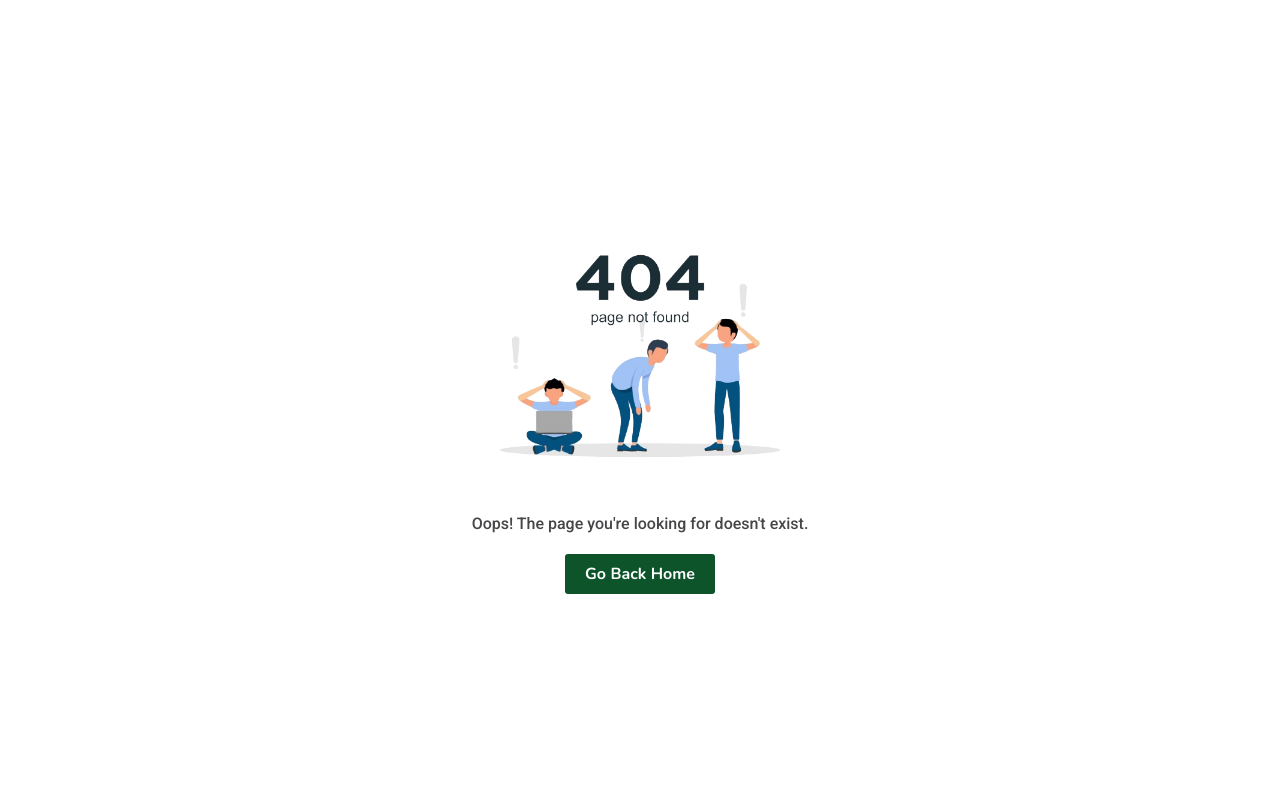
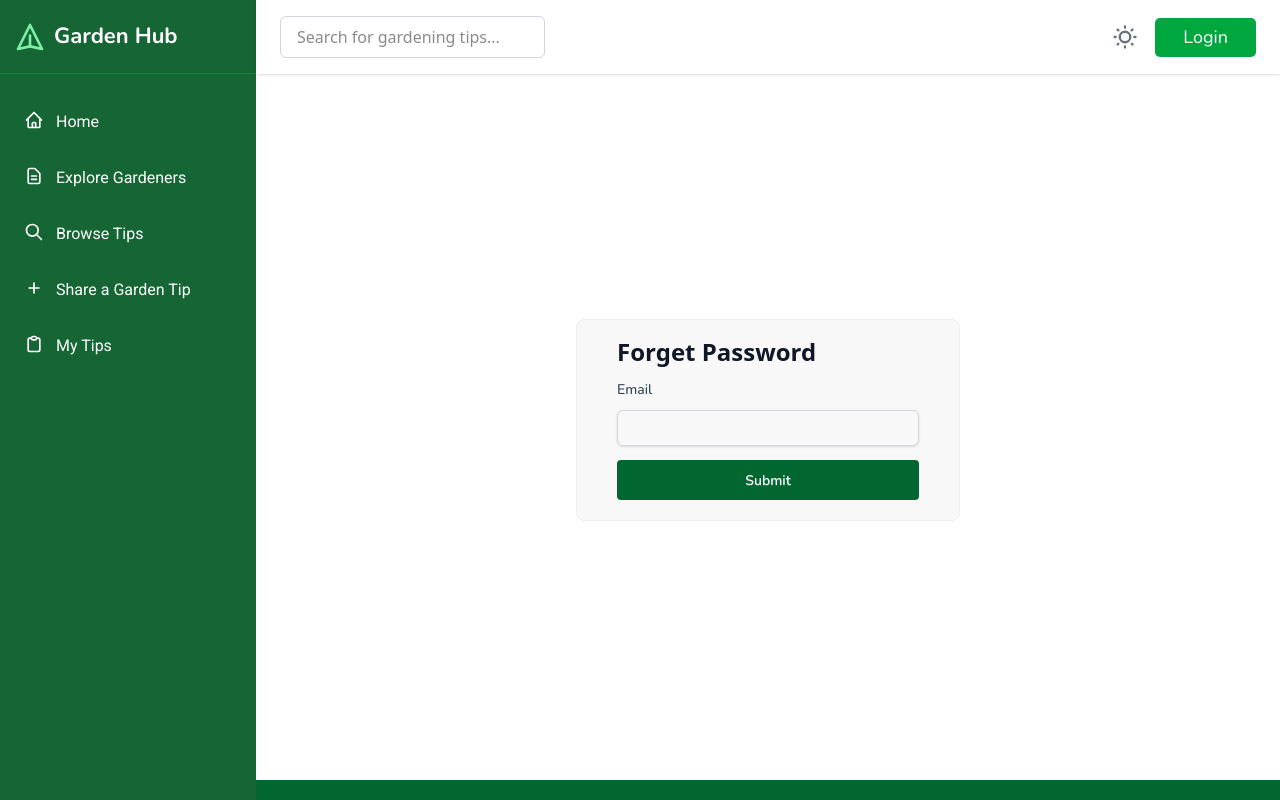
Before and after one commit to asrafulsgit/gardenhub-client, a React (Vite) app: page /forget-password in a window 1280 px wide. Shown: the top 800 px of the page. Built offline with nearby package versions, Linux system fonts and the light colour scheme; no server answers.

Commit message:
testing -1.3 and implement forget password

```diff
--- /dev/null
+++ b/src/components/Forget_password.jsx
@@ -0,0 +1,73 @@
+import React, { useContext, useState } from 'react';
+import { toast } from 'react-toastify';
+
+import { Helmet } from 'react-helmet';
+import { AuthContext } from '../config/AuthProvider';
+
+const ForgotPassword = () => {
+  const [email, setEmail] = useState('');
+  const {forget_password,isDark} = useContext(AuthContext)
+
+  const handleReset = async (e) => {
+    e.preventDefault();
+    try {
+      forget_password(email)
+      toast.success('Password reset email sent! Check your inbox.');
+      setEmail('')
+    } catch (err) {
+      toast.error(err.message);
+    }
+  };
+
+  return (
+   <>
+    <Helmet>
+        <title>Forget-Password</title>
+    </Helmet>
+    <div className={`flex justify-center items-center min-h-[90vh] ${isDark ? 'bg-black': ''}`}>
+      <div className={` rounded-box w-sm border py-4 px-10 ${isDark ? 'bg-black border-base-700': 'bg-base-200 border-base-300'}`}>
+            <h2 className={`text-2xl font-bold  mb-2 ${isDark ? 'text-gray-400': 'text-gray-900'}`}>Forget Password</h2>
+
+       <form onSubmit={handleReset} className="fieldset ">
+
+                <label htmlFor="email" className={`block text-sm font-medium
+                  ${isDark ? 'text-gray-500' : 'text-gray-700'} mb-1 nunito-family`}>Email</label>
+                <input type="email" onChange={(e)=>setEmail(e.target.value)} value={email} id="email"
+                name="email" className={`w-full px-3 py-2 border ${isDark ? 'text-gray-400 border-gray-500 ' : 'border-gray-300 '}
+                rounded-md shadow-sm focus:outline-none focus:ring-green-500
+                focus:border-green-500`} required />
+
+          <button type="submit" className="btn border-none shadow-none bg-green-800  text-white mt-2 nunito-family">Submit</button>
+
+            </form>
+
+
+
+
+
+
+        {/* <form onSubmit={handleReset} className="fieldset ">
+          <legend className="text-2xl font-bold mb-10  text-center">Forget Password</legend>
+
+          <label className="text-[15px] font-semibold  opacity-80">Email</label>
+          <input
+            type="email"
+            name="email"
+            value={email}
+            onChange={(e)=>setEmail(e.target.value)}
+            className="border-b p-1 outline-0 border-[#0000002e]  text-[16px] font-medium opacity-80"
+            placeholder="Email"
+            required
+
+          />
+
+          <button type="submit" className="btn bg-green-800  text-white mt-4">Login</button>
+
+        </form> */}
+      </div>
+    </div>
+    </>
+  );
+};
+
+export default ForgotPassword;
--- a/src/components/Login.jsx
+++ b/src/components/Login.jsx
@@ -1,5 +1,5 @@
 import React, { useContext,useState } from 'react';
-import {useNavigate} from 'react-router';
+import {Link, useNavigate} from 'react-router';
 import { toast } from 'react-toastify';
 
 import {AuthContext} from '../config/AuthProvider'
@@ -93,7 +93,8 @@ const Login = () => {
                 rounded-md shadow-sm focus:outline-none focus:ring-green-500
                 focus:border-green-500 nunito-family`} required />
                 <div className="flex justify-end mt-1">
-                  <a href="#" className="text-sm text-green-600 hover:text-green-500">Forgot password?</a>
+                  <Link to='/forget-password' className="text-sm text-green-600 hover:text-green-500">
+                    Forgot password?</Link>
                 </div>
               </div>
               <div>
--- a/src/routes/Router.jsx
+++ b/src/routes/Router.jsx
@@ -8,6 +8,7 @@ import Login_signIn from "../pages/Login_signIn";
 import My_tips from "../pages/My_tips";
 import Share_garden_tip from "../pages/Share_garden_tip";
 import NotFoundPage from "../components/NotFoundPage";
+import Forget_password from "../components/Forget_password";
 import Auth_middleware from "../middlewares/Auth_middleware";
 import UnAuth_middleware from "../middlewares/UnAuth_middleware";
 import Tips_details from "../pages/Tips_details";
@@ -57,6 +58,10 @@ const Router =createBrowserRouter([
             {
                 path : 'login-signin',
                 element : <UnAuth_middleware><Login_signIn />  </UnAuth_middleware>
+            },
+            {
+                path : 'forget-password',
+                element : <UnAuth_middleware><Forget_password />  </UnAuth_middleware>
             }
         ]
     },
```
